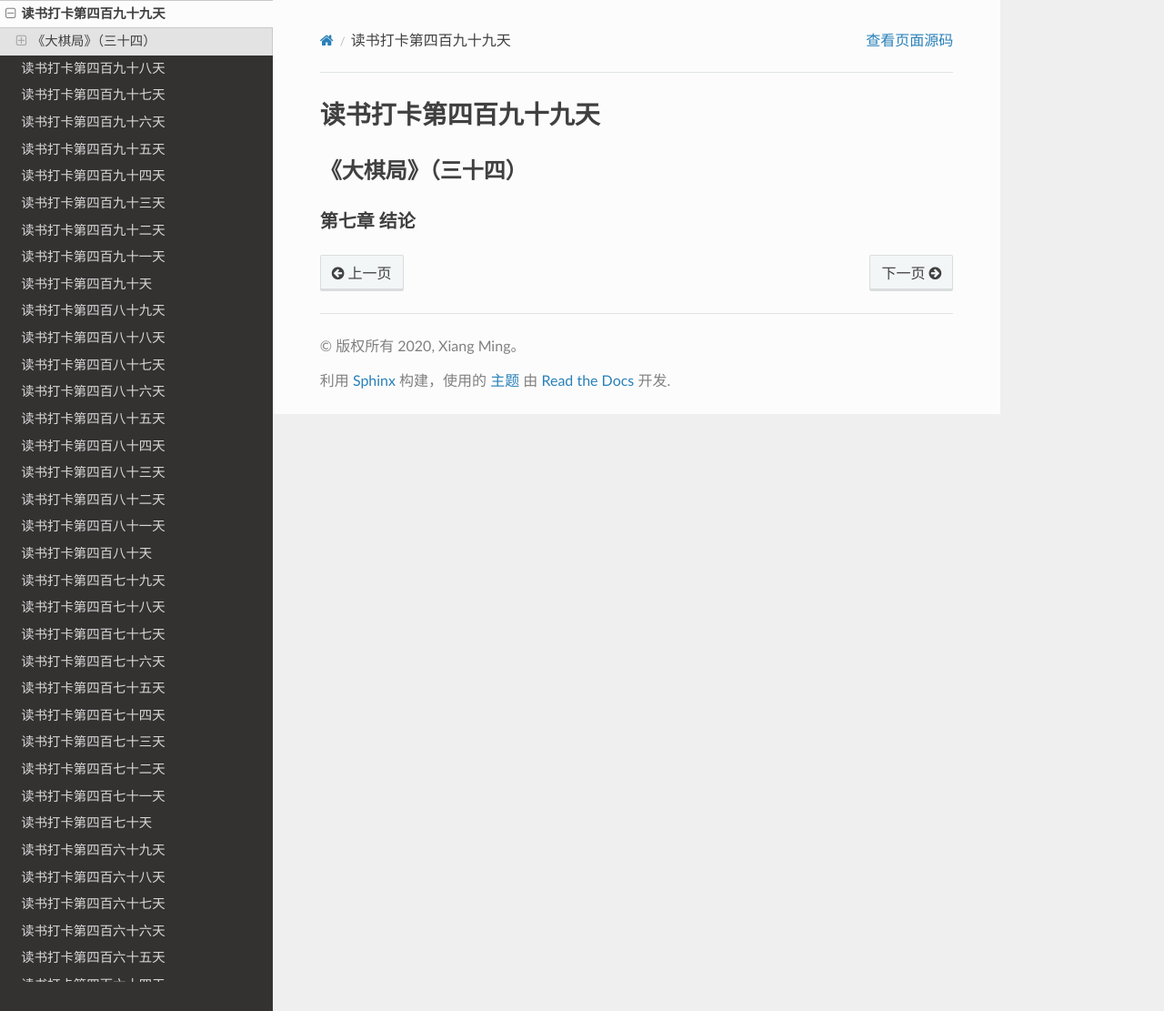
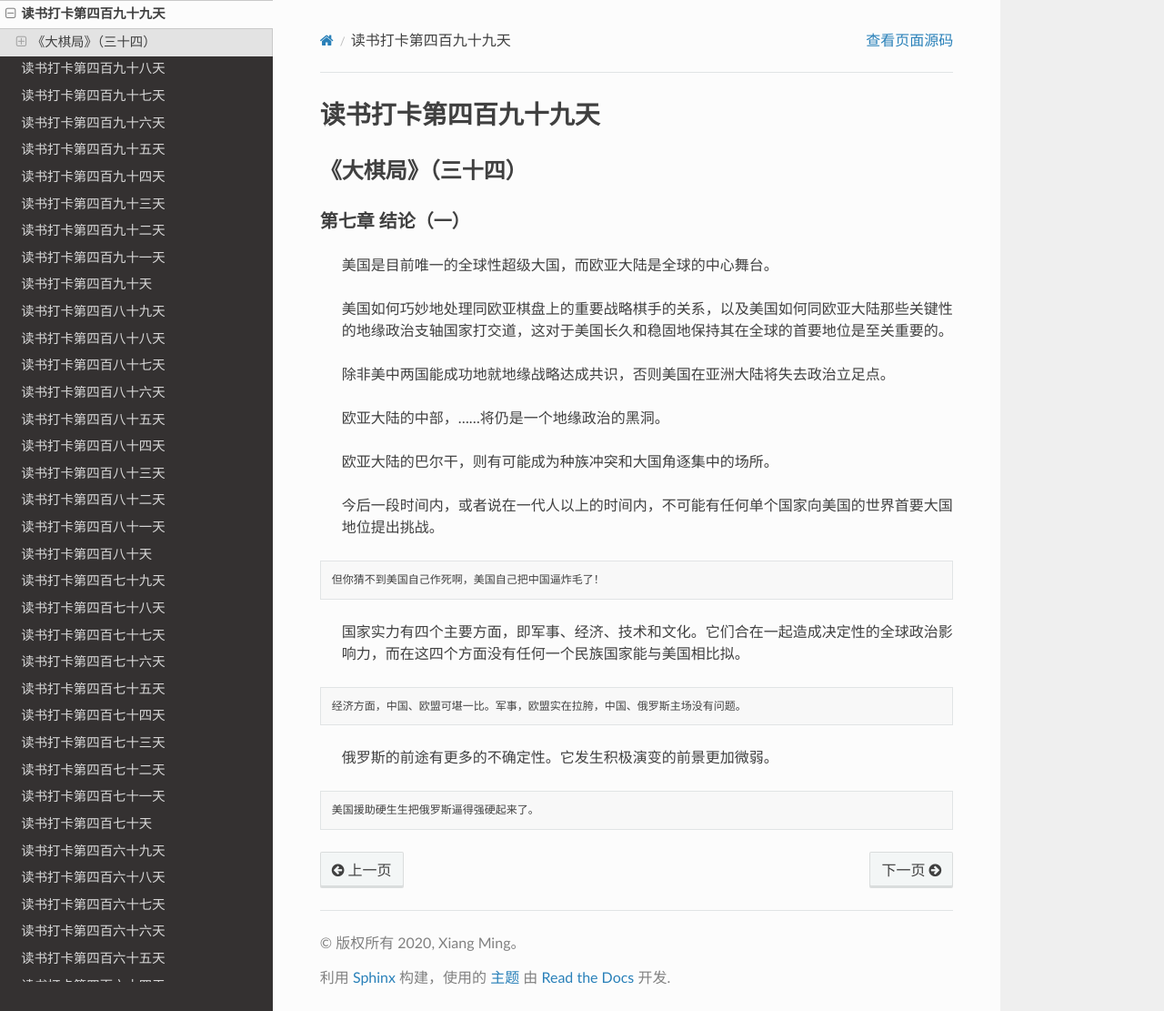
Before and after one commit to xiangming1975/reading, a Sphinx documentation site: the page built from source/2022-01-05.md, in a window 1280 px wide and 1111 px high. Shown: the whole window at 91% size. Built offline with Sphinx 7.4.7 and the Read the Docs theme 2.0.0, drawn with Linux system fonts in a browser that asks for light colours.

Commit message:
大棋局，2022-01-04

````diff
--- a/source/2022-01-05.md
+++ b/source/2022-01-05.md
@@ -1,5 +1,26 @@
 # 读书打卡第四百九十九天
 ## 《大棋局》（三十四）
-### 第七章 结论
+### 第七章 结论（一）
 
->
+> 美国是目前唯一的全球性超级大国，而欧亚大陆是全球的中心舞台。
+
+> 美国如何巧妙地处理同欧亚棋盘上的重要战略棋手的关系，以及美国如何同欧亚大陆那些关键性的地缘政治支轴国家打交道，这对于美国长久和稳固地保持其在全球的首要地位是至关重要的。
+
+> 除非美中两国能成功地就地缘战略达成共识，否则美国在亚洲大陆将失去政治立足点。
+
+> 欧亚大陆的中部，……将仍是一个地缘政治的黑洞。
+
+> 欧亚大陆的巴尔干，则有可能成为种族冲突和大国角逐集中的场所。
+
+> 今后一段时间内，或者说在一代人以上的时间内，不可能有任何单个国家向美国的世界首要大国地位提出挑战。
+```
+但你猜不到美国自己作死啊，美国自己把中国逼炸毛了！
+```
+> 国家实力有四个主要方面，即军事、经济、技术和文化。它们合在一起造成决定性的全球政治影响力，而在这四个方面没有任何一个民族国家能与美国相比拟。
+```
+经济方面，中国、欧盟可堪一比。军事，欧盟实在拉胯，中国、俄罗斯主场没有问题。
+```
+> 俄罗斯的前途有更多的不确定性。它发生积极演变的前景更加微弱。
+```
+美国援助硬生生把俄罗斯逼得强硬起来了。
+```
````
Also changed, not shown: source/2022-01-06.md (added, +31 -0 lines).
